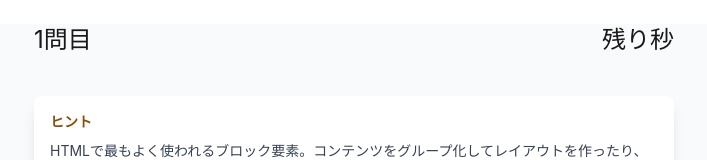
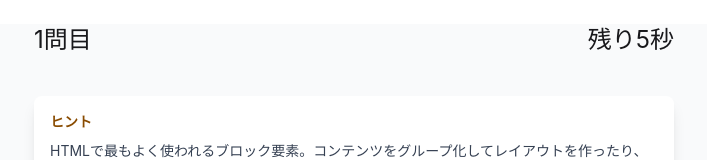
Before and after one commit to koza-ken/shufflemoji, a React (Vite) app: page /game in a window 1280 px wide. Shown: the top 160 px of the page, without its empty margins (286-993 px from the left). Built offline with nearby package versions, Linux system fonts and the light colour scheme.

Commit message:
add:定義したタイマー関係の産所う

```diff
--- a/src/pages/GamePage.tsx
+++ b/src/pages/GamePage.tsx
@@ -10,7 +10,7 @@ import { Link } from 'react-router-dom';
 
 export const GamePage = () => {
   // タイマー機能
-  const { time } = useTimer();
+  const { time, resetTimer, pause, resume } = useTimer();
   // 現在の問題の単語データ
   const [currentWord, setCurrentWord] = useState<GameWord | null>(null);
   // 問題番号
@@ -81,6 +81,7 @@ export const GamePage = () => {
     const correct = currentAnswer === currentWord.original;
     setIsCorrect(correct);
     setIsAnswered(true);
+    pause();
   };
 
   // 次の問題への遷移
@@ -103,6 +104,8 @@ export const GamePage = () => {
     setDraggedIndex(null);
     setDragOverIndex(null);
     setQuestionCount(prev => prev + 1);
+    resetTimer();
+    resume();
   };
 
   // 文字カードクリック処理
@@ -153,7 +156,7 @@ export const GamePage = () => {
   };
 
   // ドラッグリーブ処理
-  const handleDragLeave = (e: React.DragEvent) => {
+  const handleDragLeave = () => {
     if (isAnswered) return;
     // タイマーで遅延させてリセット
     setTimeout(() => {
@@ -237,7 +240,7 @@ export const GamePage = () => {
   return (
     <div className="h-full bg-gray-50">
       {/* ヘッダー（問題数・タイマー） */}
-      <Header count={questionCount} />
+      <Header count={questionCount} time={time} />
 
       {/* メインゲーム画面 */}
       <div className="max-w-2xl mx-auto px-4 py-4">
```
